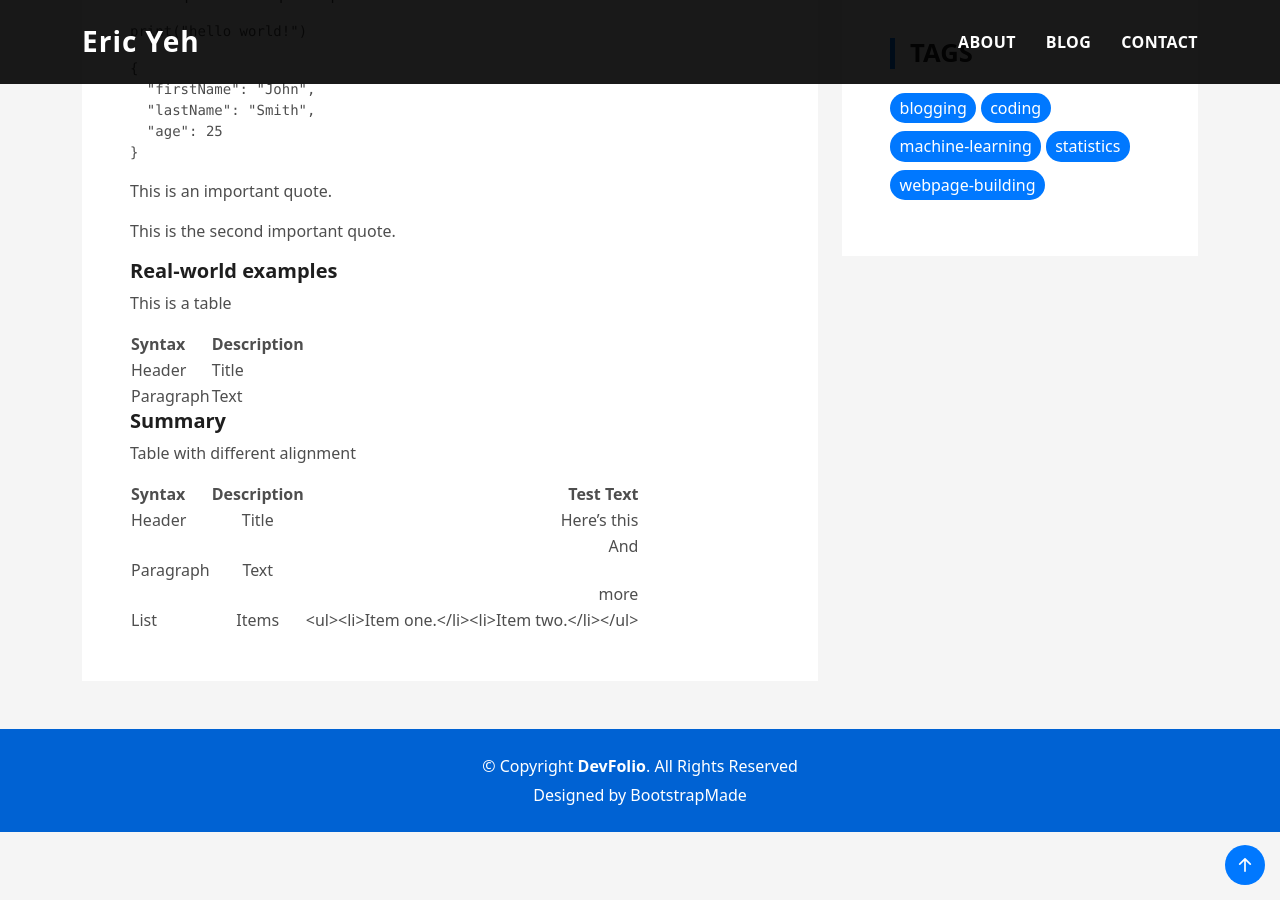
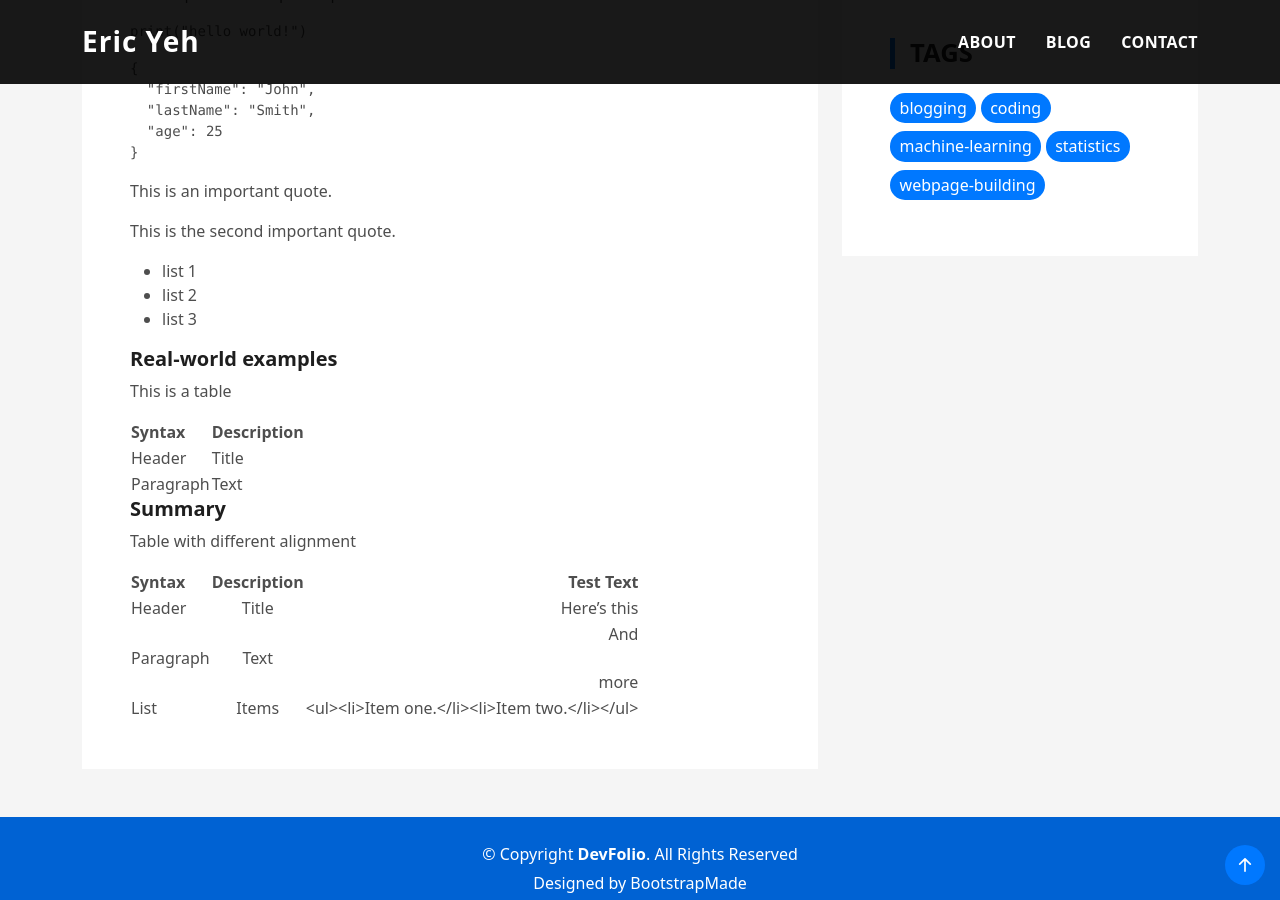
Before and after one commit to ericyeh-dr/ericyeh-dr.github.io, a Jekyll site: the page built from _posts/2022-04-07-test-blog.md, in a window 1280 px wide and 900 px high, scrolled down 924 px. Built offline with Jekyll 4.4.1, drawn with Linux system fonts in a browser that asks for light colours.

Commit message:
test list

```diff
--- a/_posts/2022-04-07-test-blog.md
+++ b/_posts/2022-04-07-test-blog.md
@@ -63,7 +63,14 @@ print("hello world!")
 
 > This is an important quote.
 
+
 > This is the second important quote.
+
+
+- list 1
+- list 2
+- list 3
+
 
 ##### **Real-world examples**
 
```
